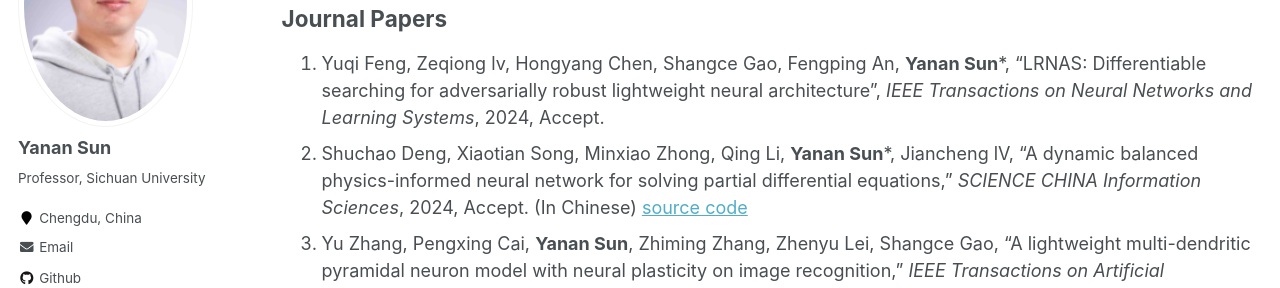
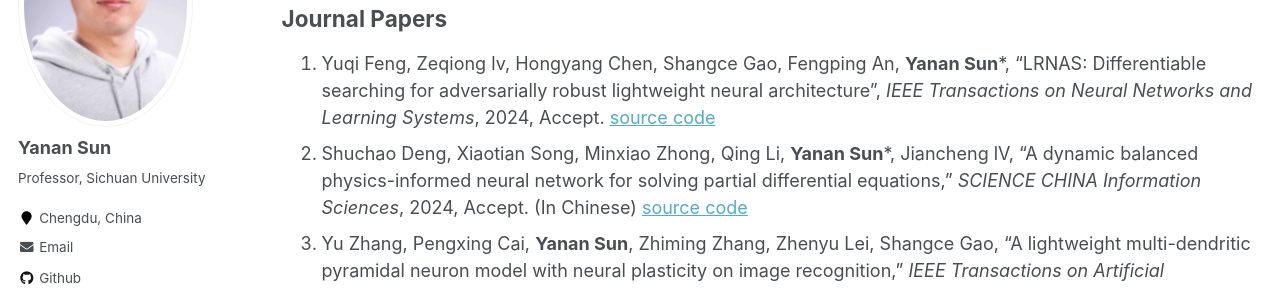
Before and after one commit to yn-sun/yn-sun.github.io, a Jekyll site: the page built from _pages/publications.md, in a window 1280 px wide and 900 px high, scrolled down 366 px. Shown: the part 153-441 px from the top of the window. Built offline with Jekyll 4.4.1, drawn with Linux system fonts in a browser that asks for light colours; comment, search, counter and statistics services are not loaded.

Commit message:
Update publications.md

```diff
--- a/_pages/publications.md
+++ b/_pages/publications.md
@@ -11,7 +11,7 @@
 2. Zeqiong Lv, Xiaotian Song, Yuqi Feng, Yuwei Ou, **Yanan Sun***, Mengjie Zhang. "Evolutionary Neural Network Architecture Search". <i>In Handbook of Evolutionary Machine Learning</i>, pp. 247-281, 2023. Singapore: Springer Nature Singapore. [[http]](https://link.springer.com/content/pdf/10.1007/978-981-99-3814-8.pdf#page=255)
 
 ## Journal Papers
-1. Yuqi Feng, Zeqiong lv, Hongyang Chen, Shangce Gao, Fengping An, **Yanan Sun***, "LRNAS: Differentiable searching for adversarially robust lightweight neural architecture", <i>IEEE Transactions on Neural Networks and Learning Systems</i>, 2024, Accept.
+1. Yuqi Feng, Zeqiong lv, Hongyang Chen, Shangce Gao, Fengping An, **Yanan Sun***, "LRNAS: Differentiable searching for adversarially robust lightweight neural architecture", <i>IEEE Transactions on Neural Networks and Learning Systems</i>, 2024, Accept. [source code](https://github.com/fyqsama/LRNAS)
 2. Shuchao Deng, Xiaotian Song, Minxiao Zhong, Qing Li, **Yanan Sun***, Jiancheng lV, "A dynamic balanced physics-informed neural network for solving partial differential equations," <i>SCIENCE CHINA Information Sciences</i>, 2024, Accept. (In Chinese) [source code](https://github.com/Xiaojiuwo168/DBPINN/)
 3. Yu Zhang, Pengxing Cai, **Yanan Sun**, Zhiming Zhang, Zhenyu Lei, Shangce Gao, "A lightweight multi-dendritic pyramidal neuron model with neural plasticity on image recognition," <i>IEEE Transactions on Artificial Intelligence</i>, 2024, DOI:10.1109/TAI.2024.3379968.
 4. Zeqiong Lv, Chao Qian, Gary Yen, **Yanan Sun***, "Analyzing the expected hitting time of evolutionary computation-based neural architecture search algorithms," <i>IEEE Transactions on Emerging Topics in Computational Intelligence</i>, 2024, DOI:10.1109/TETCI.2024.3377683.
@@ -55,7 +55,7 @@
 
 ## Conference Papers
 1. Zeqiong Lv, Chao Bian, Chao Qian, **Yanan Sun***, "Runtime analysis of population-based evolutionary neural architecture search for a binary classification problem," <i>The Genetic and Evolutionary Computation Conference 2024 (GECCO2024)</i>,  July 14-18, 2024, Melbourne, Australia.
-2. Yuwei Ou, Yuqi Feng, **Yanan Sun***, "Towards accurate and robust architectures via neural architecture search," <i>The IEEE/CVF Conference on Computer Vision and Pattern Recognition 2024 (CVPR2024)</i>,  June 17-21, 2024, Seattle, USA.
+2. Yuwei Ou, Yuqi Feng, **Yanan Sun***, "Towards accurate and robust architectures via neural architecture search," <i>The IEEE/CVF Conference on Computer Vision and Pattern Recognition 2024 (CVPR2024)</i>,  June 17-21, 2024, Seattle, USA. [source code](https://github.com/fyqsama/ARNAS)
 3. Yuqi Feng, Jian Zhang, **Yanan Sun***, "Robust neural architecture search under long-tailed distribution," <i>International Joint Conference on Neural Networks 2024 (IJCNN2024)</i>,  June 30-July 5, 2024, Yokohama, Japan.
 4. Xiao Yang, Yun Liu, Jiyuan Liu, **Yanan Sun***, "HZS-NAS: Neural architecture search with hybrid zero-shot proxy for facial expression recognition," <i>International Joint Conference on Neural Networks 2024 (IJCNN2024)</i>,  June 30-July 5, 2024, Yokohama, Japan.
 5. Jingrong Xie, Yuqi Feng, **Yanan Sun***, "A sampling method for performance predictor based on contrastive learning," <i>AI 2023: Advances in Artificial Intelligence,</i> pp, 215–226, Brisbane, Australia, 28th November-1st December, 2023.  [[http]](https://link.springer.com/chapter/10.1007/978-981-99-8388-9_18)  <span style="color: #FF0000">Spotlight Paper</span>
```
